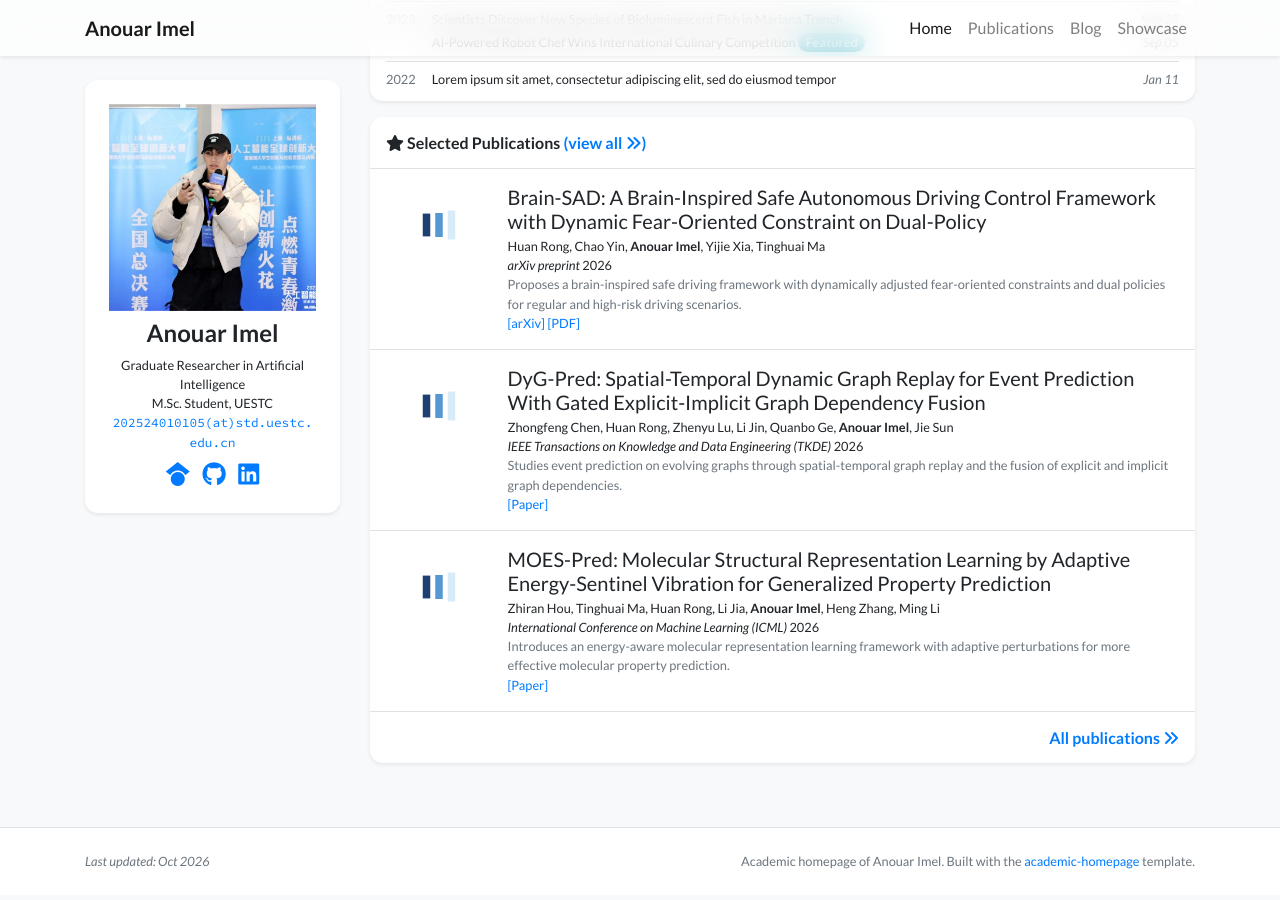
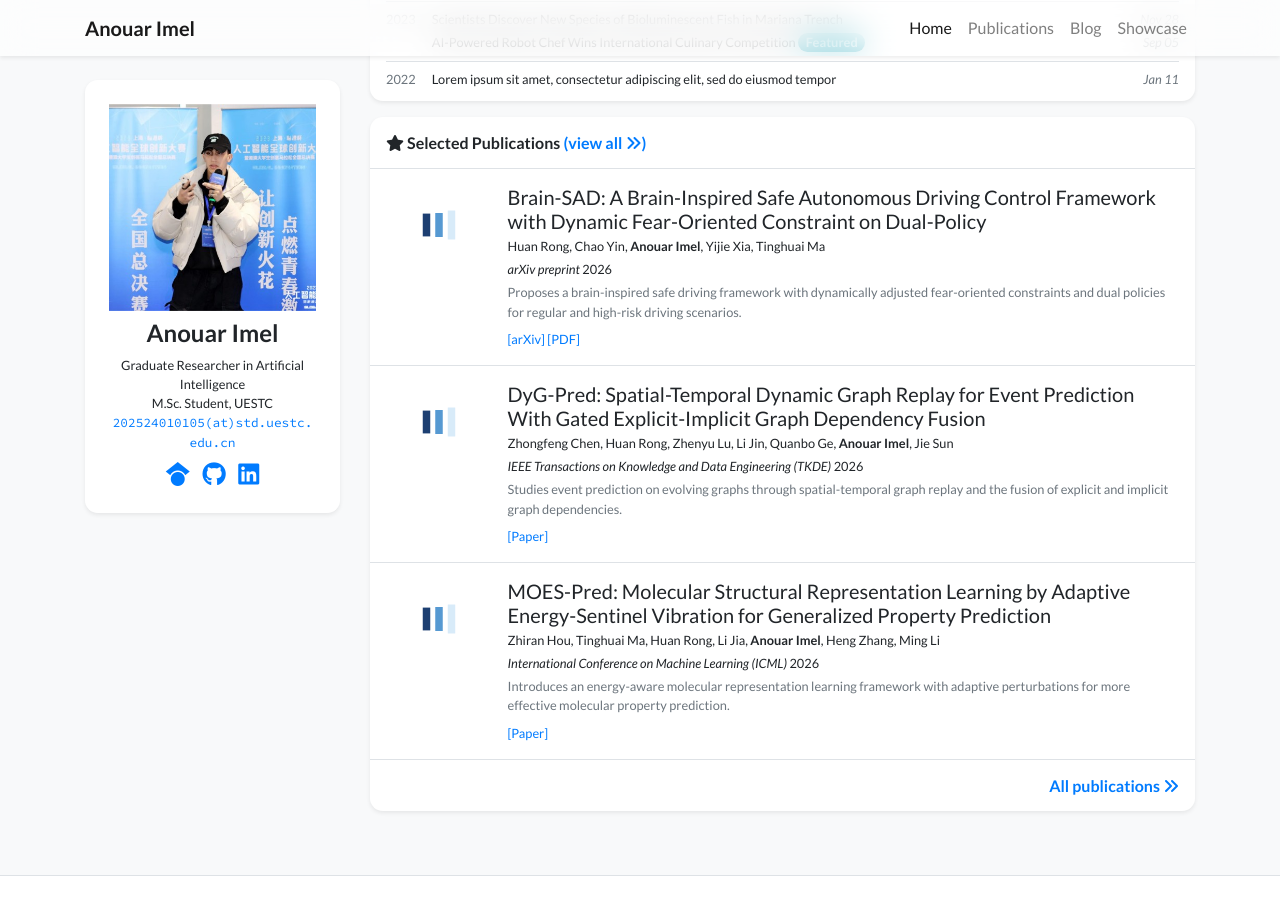
Before and after one commit to AnouarImel/AnouarImel.github.io, a Jekyll site: the page built from index.html, in a window 1280 px wide and 900 px high, scrolled down 1209 px. Built offline with Jekyll 4.4.1, drawn with Linux system fonts in a browser that asks for light colours; nearby versions of some CDN libraries; a style sheet for code colours, icons or effects is not loaded.

Commit message:
Enhance publication item layout for better display
Refactor publication item layout for improved responsiveness and structure.

```diff
--- a/_includes/widgets/publication_item.html
+++ b/_includes/widgets/publication_item.html
@@ -1,54 +1,72 @@
+
 {% assign item = include.item %}
-<div class="d-none d-md-block">
-    <div class="row no-gutters {% unless include.hide_bottom_border %}border-bottom{% endunless %} border-gray">
-        <div class="col-md-3 col-xl-2 mb-md-0 p-md-3">
-            {%- if item.cover -%}
-            <img data-src="{{ item.cover | relative_url }}" alt="{{ item.title }}" class="lazy w-100 rounded-sm" src="{{ '/assets/images/empty_300x200.png' | relative_url }}">
-            {%- else -%}
-            <svg class="bubble-visual-hash lazy w-100 rounded-sm" data-bubble-visual-hash="{{ item.id }}" viewBox="0 0 300 200"></svg>
-            {%- endif -%}
+
+<div class="row no-gutters border-bottom border-gray publication-entry">
+
+  <div class="col-md-3 col-xl-2 p-3">
+    <div class="publication-thumbnail">
+
+      {% if item.venue_short %}
+      <span class="publication-venue-label">
+        {{ item.venue_short | escape }}
+      </span>
+      {% endif %}
+
+      {% if item.cover %}
+      <img
+        data-src="{{ item.cover | relative_url }}"
+        src="{{ '/assets/images/empty_300x200.png' | relative_url }}"
+        alt="{{ item.title }}"
+        class="lazy w-100 rounded-sm"
+      >
+      {% else %}
+      <svg
+        class="bubble-visual-hash lazy w-100 rounded-sm"
+        data-bubble-visual-hash="{{ item.id }}"
+        viewBox="0 0 300 200">
+      </svg>
+      {% endif %}
+
     </div>
+  </div>
+
   <div class="col-md-9 col-xl-10 p-3 pl-md-0">
-            <h5 class="mt-0 mb-1 font-weight-normal">{{ item.title }}</h5>
-            <p class="mt-0 mb-0 small">{% include widgets/author_list.html authors=item.authors %}</p>
-            <p class="mt-0 mb-0 small">{{item.pub_pre}}<i>{{ item.pub }}</i>{{ item.pub_post }} {{ item.pub_date }} {{ item.pub_last }} <span data-semantic-scholar-id="{{ item.semantic_scholar_id }}"></span></p>
-            <p class="mt-0 mb-0 small text-muted">{{ item.abstract }}</p>
 
-            <p class="small pb-0 mb-0 lh-125 text-muted abstract-links">
+    <h5 class="mt-0 mb-1 font-weight-normal">
+      {{ item.title }}
+    </h5>
+
+    <p class="mt-0 mb-1 small">
+      {% include widgets/author_list.html
+        authors=item.authors %}
+    </p>
+
+    <p class="mt-0 mb-1 small">
+      {{ item.pub_pre }}
+      <i>{{ item.pub }}</i>
+      {{ item.pub_post }}
+      {{ item.pub_date }}
+      {{ item.pub_last }}
+      <span data-semantic-scholar-id="{{ item.semantic_scholar_id }}"></span>
+    </p>
+
+    <p class="mt-1 mb-2 small text-muted">
+      {{ item.abstract }}
+    </p>
+
+    <p class="small mb-0 abstract-links">
       {% for link in item.links %}
         {% if link[1].url %}
-                <a target="{{ link[1]['target'] }}" href="{{ link[1]['url'] }}">[{{ link[0] }}]</a>
+        <a href="{{ link[1].url }}" target="_blank" rel="noopener noreferrer">
+          [{{ link[0] }}]
+        </a>
         {% else %}
-                <a target="_blank" href="{{ link[1] }}">[{{ link[0] }}]</a>
+        <a href="{{ link[1] }}" target="_blank" rel="noopener noreferrer">
+          [{{ link[0] }}]
+        </a>
         {% endif %}
       {% endfor %}
     </p>
 
   </div>
 </div>
-</div>
-
-<div class="row no-gutters d-md-none {% unless include.hide_bottom_border %}border-bottom{% endunless %} border-gray {% if include.first %}rounded-xl-top{% endif %} {% if include.last %}rounded-xl-bottom{% endif %} {% if item.cover %}lazy{% endif %}" data-src="{{ item.cover | relative_url }}">
-    <div class="w-100 {% if include.first %}rounded-xl-top{% endif %} {% if include.last %}rounded-xl-bottom{% endif %}" style="background-color: rgba(255,255,255,0.9);">
-        <div class="d-flex align-items-start flex-column py-3 px-4">
-            <div class="mb-auto"></div>
-            <div>
-                <h5 class="mt-0 mb-1 font-weight-normal">{{ item.title }}</h5>
-                <p class="mt-0 mb-0 small">{% include widgets/author_list.html authors=item.authors %}</p>
-                <p class="mt-0 mb-0 small">{{item.pub_pre}}<i>{{ item.pub }}</i>{{ item.pub_post }} {{ item.pub_date }} {{ item.pub_last }} <span data-semantic-scholar-id="{{ item.semantic_scholar_id }}"></span></p>
-                <p class="mt-0 mb-0 small text-muted">{{ item.abstract }}</p>
-
-                <p class="small pb-0 mb-0 lh-125 text-muted abstract-links">
-                    {% for link in item.links %}
-                    {% if link[1].url %}
-                    <a target="{{ link[1]['target'] }}" href="{{ link[1]['url'] }}">[{{ link[0] }}]</a>
-                    {% else %}
-                    <a target="_blank" href="{{ link[1] }}">[{{ link[0] }}]</a>
-                    {% endif %}
-                    {% endfor %}
-                </p>
-            </div>
-        </div>
-    </div>
-
-</div>
```
Lines whose indentation alone changed are shown as unchanged.
